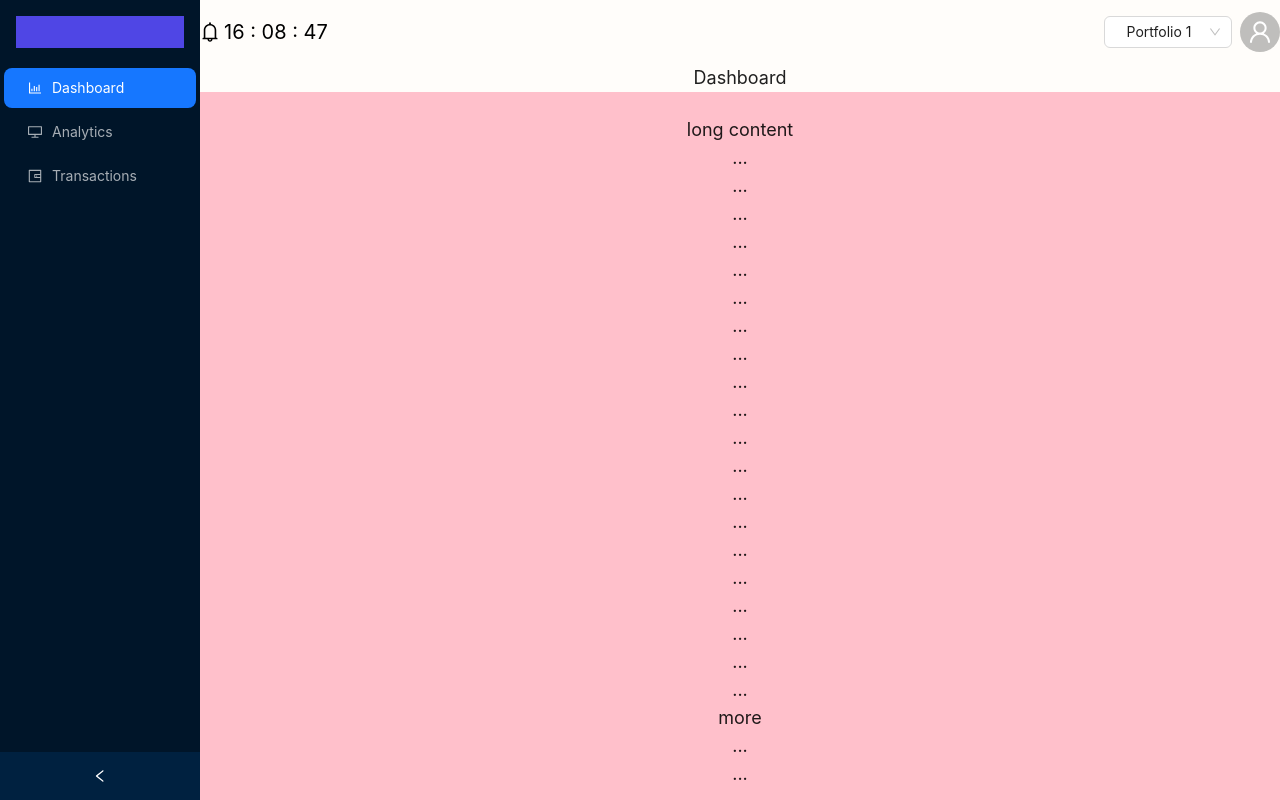
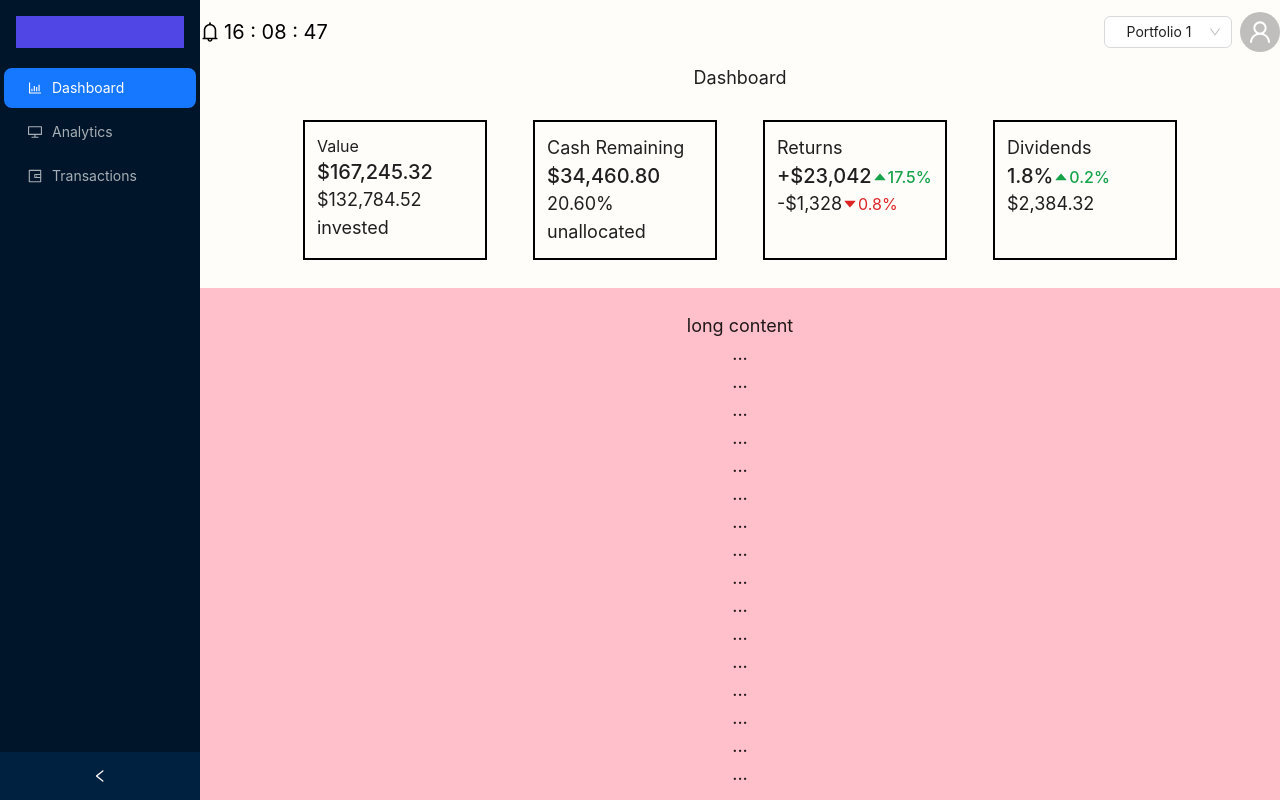
Before and after one commit to samuelymh/investment-portfolio, a React (Create React App) app: page / in a window 1280 px wide. Shown: the top 800 px of the page. Built offline with nearby package versions, Linux system fonts and the light colour scheme.

Commit message:
feat: Implemented top data containers on dashboard page

```diff
--- a/src/Components/Dashboard/Dashboard.tsx
+++ b/src/Components/Dashboard/Dashboard.tsx
@@ -1,9 +1,67 @@
 import React from 'react';
 
+import {
+  CaretUpOutlined,
+  CaretDownOutlined,
+} from '@ant-design/icons';
+
 const Dashboard: React.FC<{ classes: string }> = ({ classes }) => {
+
+  const classNameContainer = "box-border border-black border-2 p-3 w-1/5";
+
   return (
     <div className={classes}>
-      <h1 className='text-center'>Dashboard</h1>
+      <h1 className='text-center'>Dashboard</h1><br/>
+
+      <div className='flex justify-around px-20'>
+        {/* Displays NLV and total invested. */}
+        <div className={classNameContainer}>
+          <p className='text-base'>Value</p>
+          <p className='text-xl font-medium'>$167,245.32</p>
+          <p className="text-lg">$132,784.52 invested</p>
+        </div>
+
+        {/* Displays cash remaining in both number and percentage. */}
+        <div className={classNameContainer}>
+          <p>Cash Remaining</p>
+          <p className='text-xl font-medium'>$34,460.80</p>
+          <p className='text-lg'>20.60% unallocated</p>
+        </div>
+
+        {/* Displays YTD and day's returns in number and percentage.*/}
+        <div className={classNameContainer}>
+          <p>Returns</p>
+          <p className='text-xl font-medium'>
+            +$23,042
+            <span className='text-base text-green-600'>
+              <CaretUpOutlined className='align-middle pb-1'/>
+              17.5%
+            </span>
+          </p>
+          <p className='text-lg'>
+            -$1,328
+            <span className='text-base text-red-600'>
+              <CaretDownOutlined className='align-middle pb-1'/>
+              0.8%
+            </span>
+          </p>
+        </div>
+
+        {/* Displays yield(%) relative to total invested and in number.*/}
+        <div className={classNameContainer}>
+          <p>Dividends</p>
+          <p className='text-xl font-medium'>
+            1.8%
+            <span className='text-base text-green-600'>
+              <CaretUpOutlined className='align-middle pb-1'/>
+              0.2%
+            </span>
+          </p>
+          <p className='text-lg'>$2,384.32</p>
+        </div>
+      </div>
+      <br/>
+
       {/* Testing filler content */}
       <div style={{ padding: 24, textAlign: 'center', background: "pink" }}>
         <p>long content</p>
```
